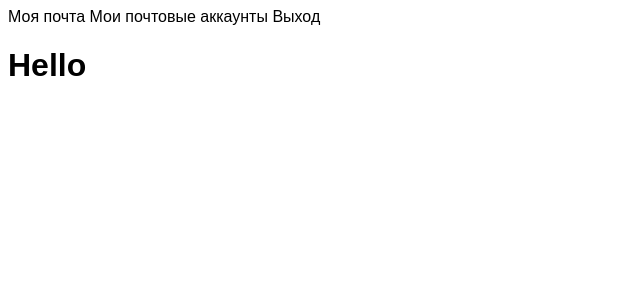
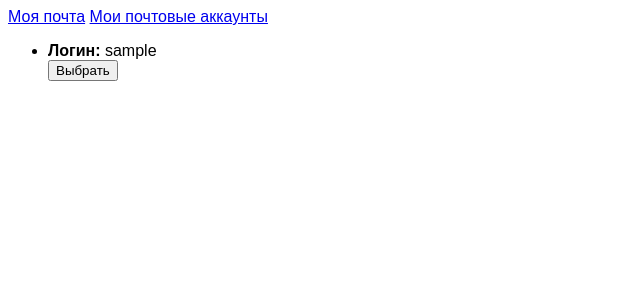
Before and after one commit to Tokiwokoe/email-client, a FastAPI app: template src/templates/change_post_account.html in a window 1280 px wide. Shown: the top 300 px of the page, without its empty margins (0-640 px from the left). Run offline with FastAPI, Linux system fonts and the light colour scheme; the template is opened without the code that fills it: most values are stand-ins (such as "Sample title", 1, 10 or a date in 2020); parts of the project's set-up code (start-up, migrations or seed data) failed here and were passed over.

Commit message:
change post accounts

```diff
--- a/src/auth/auth.py
+++ b/src/auth/auth.py
@@ -3,11 +3,11 @@ from fastapi_users.authentication import AuthenticationBackend, JWTStrategy
 from config import SECRET
 
 
-cookie_transport = CookieTransport(cookie_max_age=3600)
+cookie_transport = CookieTransport(cookie_max_age=14400)
 
 
 def get_jwt_strategy() -> JWTStrategy:
-    return JWTStrategy(secret=SECRET, lifetime_seconds=3600)
+    return JWTStrategy(secret=SECRET, lifetime_seconds=14400)
 
 
 auth_backend = AuthenticationBackend(
--- a/src/main.py
+++ b/src/main.py
@@ -109,7 +109,7 @@ async def add_mail_account(post_server: int = Form(...), login: str = Form(...),
     return RedirectResponse(f'/pages/base', status_code=status.HTTP_303_SEE_OTHER)
 
 
-@app.put('/users/accounts/{account_id}/switch')
+@app.post('/users/accounts/{account_id}/switch')
 async def switch_current_account(account_id: int, active_user: User = Depends(current_user)):
     async_session = async_session_maker()
     if active_user:
--- a/src/templates/change_post_account.html
+++ b/src/templates/change_post_account.html
@@ -1,4 +1,15 @@
 {% extends 'base.html' %}
 {% block content %}
-<h1>Hello</h1>
+<div class="container">
+    <ul>
+        {% for account in accounts %}
+        <li style="margin-bottom: 35px">
+            <strong>Логин:</strong> {{ account['Login'] }}<br>
+                <form method="post" action="/users/accounts/{{ account['Id'] }}/switch" style="display: inline-block;">
+                    <button type="submit" class="select-button">Выбрать</button>
+                </form>
+        </li>
+        {% endfor %}
+    </ul>
+</div>
 {% endblock content %}
--- a/src/templates/navigation.html
+++ b/src/templates/navigation.html
@@ -1,7 +1,6 @@
 <header class="header">
 <nav>
-    <a class="nav-link">Моя почта</a>
-    <a class="nav-link">Мои почтовые аккаунты</a>
-    <a class="nav-link">Выход</a>
+    <a class="nav-link" href="/pages/base/">Моя почта</a>
+    <a class="nav-link" href="/pages/change-mail-account/">Мои почтовые аккаунты</a>
 </nav>
 </header>
```
Also changed, not shown: src/account/services.py (+23 -1 lines), src/pages/router.py (+7 -3 lines).
